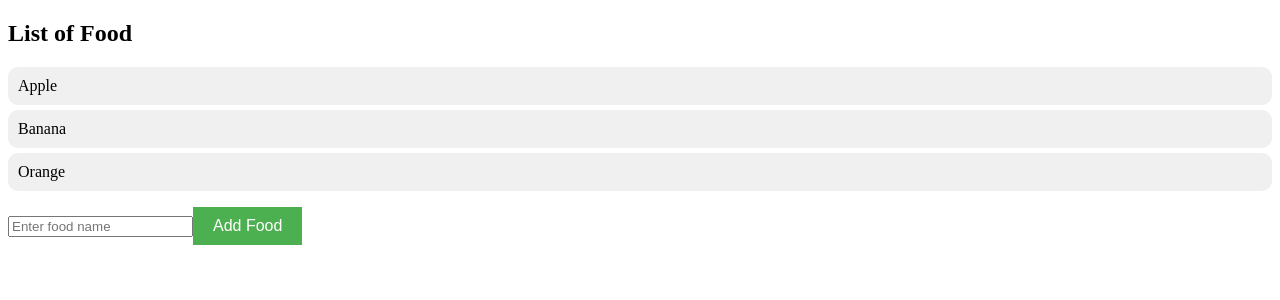
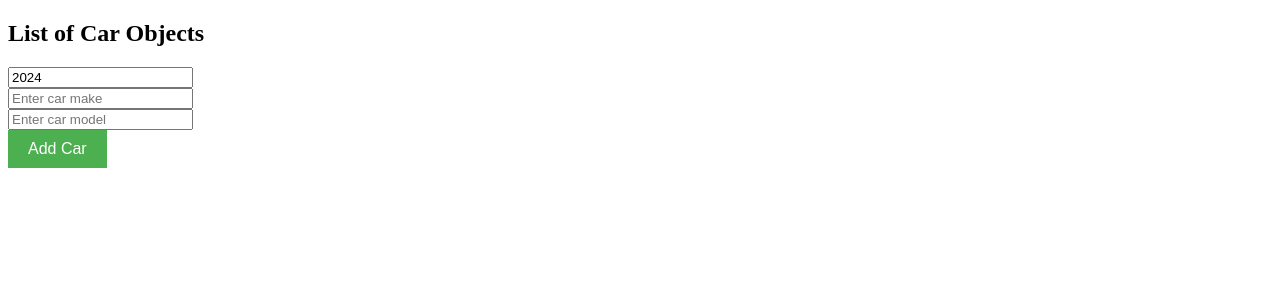
Before and after one commit to thuan410/NT114, a React (Vite) app: page / in a window 1280 px wide. Shown: the top 300 px of the page. Built offline with nearby package versions, Linux system fonts and the light colour scheme.

Commit message:
Thuan commit: update array in state --version2

```diff
--- a/src/App.jsx
+++ b/src/App.jsx
@@ -1,5 +1,5 @@
 
-import Mycomponent from "./MyComponent"
+import Mycomponent from "./Mycomponent_v1"
 
 
 
--- a/src/Mycomponent.jsx
+++ /dev/null
@@ -1,32 +0,0 @@
-import React, {useState} from "react";
-
-function Mycomponent() {
-    const [foods, setfoods] = useState(["Apple", "Banana", "Orange"]);
-
-    function handleAddFood() {
-
-        const newFood = document.getElementById("foodInput").value;
-        document.getElementById("foodInput").value = "";
-
-        setfoods(f => [...f, newFood]);
-    }
-
-    function handleremoveFood(index) {
-        setfoods(foods.filter((_, i) => i !== index));
-    }
-
-    return(<div>
-        <h2>List of Food</h2>
-        <ul>
-            {foods.map((food, index) => <li key={index} onClick={() => handleremoveFood(index)}>
-                {food}
-                </li>)}
-        </ul>
-        <input type="text" id="foodInput" placeholder="Enter food name" />
-        <button  onClick={handleAddFood}>Add Food</button>
-          </div>);
-
-}
-
-
-export default Mycomponent
--- /dev/null
+++ b/src/Mycomponent_v1.jsx
@@ -0,0 +1,51 @@
+import React, {useState} from "react";
+
+function Mycomponent() {
+    const [cars, setcars] = useState([]);
+    const [carYear, setcarYear] = useState(new Date().getFullYear());
+    const [carMake, setcarMake] = useState("");
+    const [carModel, setcarModel] = useState("");
+
+
+    function handleAddCar() {
+        const newCar = {year: carYear,
+                        make: carMake,
+                        model: carModel
+        };
+        setcars(c => [...cars, newCar]);
+    }
+
+    function handleRemoveCar(index) {
+        setcars(c => c.filter((_,i) => i !== index));
+    }
+
+    function handleYearChange(event) {
+        setcarYear(event.target.value);
+    }
+
+    function handleMakeChange(event) {
+        setcarMake(event.target.value);
+    }
+
+    function handleModelChange(event) {
+        setcarModel(event.target.value);
+    }
+
+    return(<div>
+        <h2>List of Car Objects</h2>
+        <ul>
+            {cars.map((car, index) =>
+            <li key={index} onClick={() => handleRemoveCar(index)}>
+            {car.year} {car.make} {car.model}
+            </li>)}
+        </ul>
+
+        <input type="number" value={carYear} onChange={handleYearChange} /><br/>
+        <input type="text" value={carMake} onChange={handleMakeChange} placeholder="Enter car make"/><br/>
+        <input type="text" value={carModel} onChange={handleModelChange} placeholder="Enter car model"/><br/>
+        <button onClick={handleAddCar}>Add Car</button>
+           </div>);
+}
+
+
+export default Mycomponent
```
